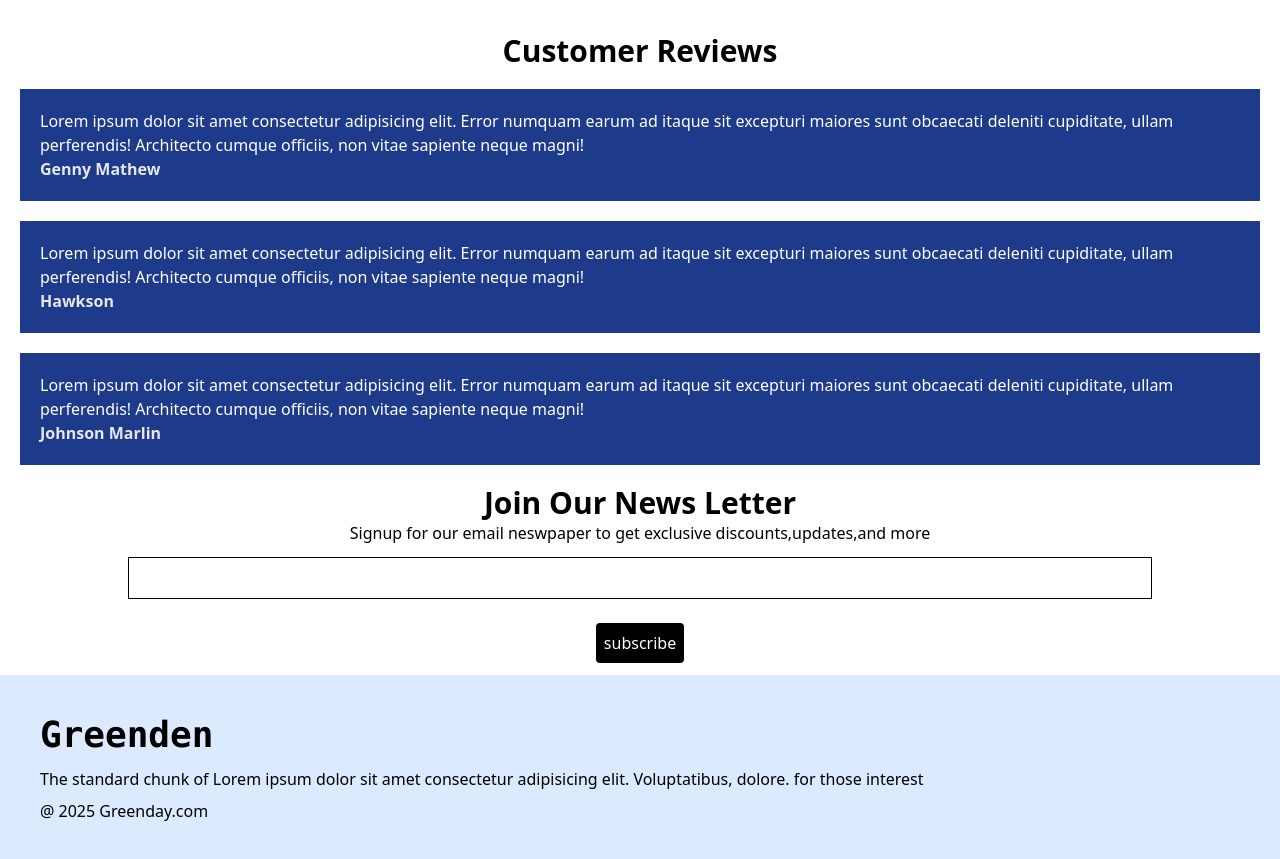
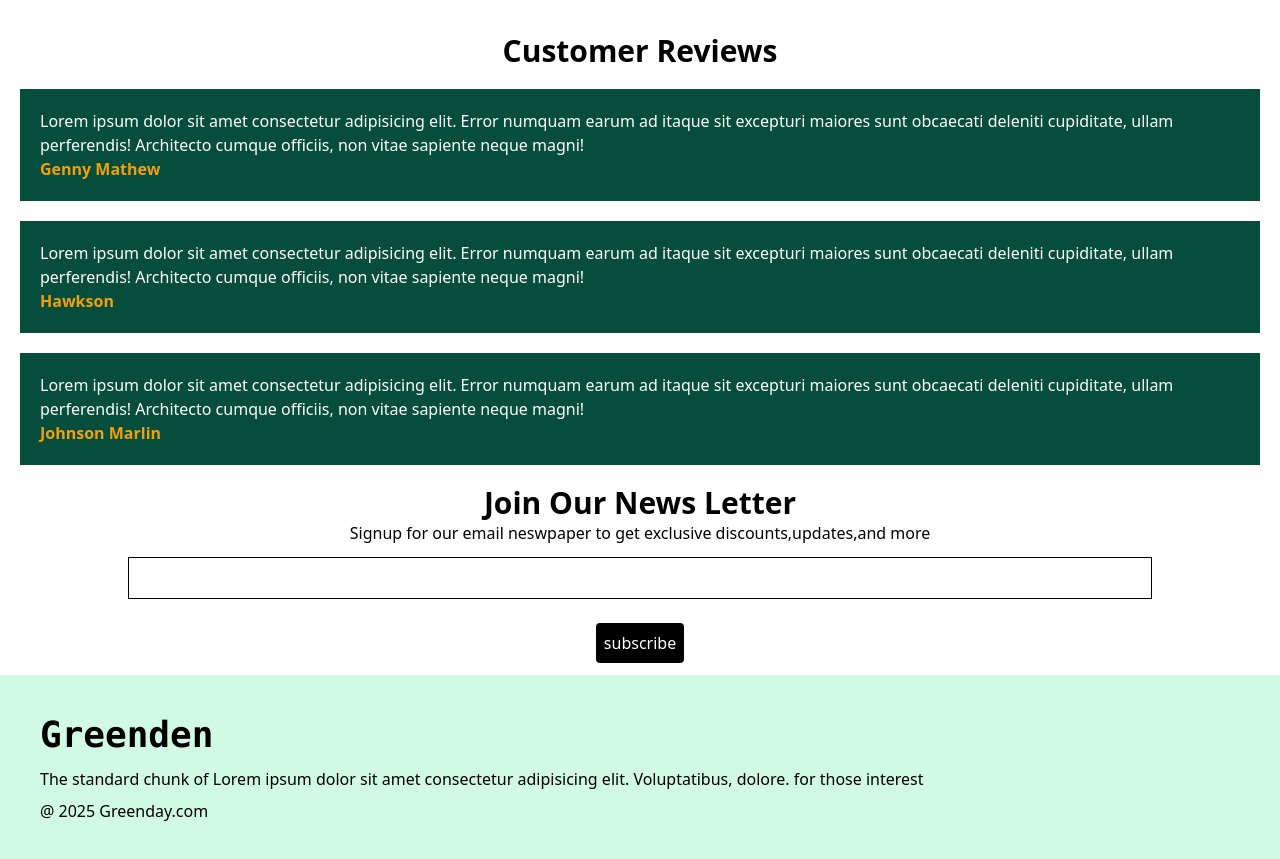
Before and after one commit to yasirebnuariff/greenden, a plain HTML site: page index.html in a window 1280 px wide. Shown: the part 1219-2078 px from the top of the page. Drawn offline with nearby package versions, Linux system fonts and the light colour scheme.

Commit message:
color updates

```diff
--- a/index.html
+++ b/index.html
@@ -12,7 +12,7 @@
 <body>
 
     <!-- navbar -->
-    <nav class="bg-blue-100 p-4  flex  items-center justify-between shadow-xl sticky top-0 z-10">
+    <nav class="bg-green-100 p-4  flex  items-center justify-between shadow-xl sticky top-0 z-10">
         <h1 class="text-2xl font-mono">Greenden</h1>
 
 
@@ -35,7 +35,7 @@
     </nav>
     <!-- header section -->
 
-    <section class="bg-blue-100 p-4 md:p-10 flex justify-center ">
+    <section class="bg-green-100 p-4 md:p-10 flex justify-center ">
         <div class="pt-4">
             <p class="mt-3">We Offer you a wide Range of Artificial and Natural Flowers</p>
             <h1 class="text-3xl font-bold mt-4 md:text-5xl">Plants for your Interior</h1>
@@ -120,17 +120,17 @@
         <h1 class="font-bold text-3xl text-center mt-5">Customer Reviews</h1>
 
         <div class="flex  flex-col gap-5 justify-center text-white m-5">
-            <div class="bg-blue-900 p-5 container">
+            <div class="bg-green-900 p-5 container">
                 <p>Lorem ipsum dolor sit amet consectetur adipisicing elit. Error numquam earum ad itaque sit excepturi maiores sunt obcaecati deleniti cupiditate, ullam perferendis! Architecto cumque officiis, non vitae sapiente neque magni!</p>
-                <p class="font-bold text-gray-200">Genny Mathew</p>
+                <p class="font-bold text-yellow-500">Genny Mathew</p>
             </div>
-            <div class="bg-blue-900 p-5 container">
+            <div class="bg-green-900 p-5 container">
                 <p>Lorem ipsum dolor sit amet consectetur adipisicing elit. Error numquam earum ad itaque sit excepturi maiores sunt obcaecati deleniti cupiditate, ullam perferendis! Architecto cumque officiis, non vitae sapiente neque magni!</p>
-                <p class="font-bold text-gray-200">Hawkson</p>
+                <p class="font-bold text-yellow-500">Hawkson</p>
             </div>
-            <div class="bg-blue-900 p-5 container">
+            <div class="bg-green-900 p-5 container">
                 <p>Lorem ipsum dolor sit amet consectetur adipisicing elit. Error numquam earum ad itaque sit excepturi maiores sunt obcaecati deleniti cupiditate, ullam perferendis! Architecto cumque officiis, non vitae sapiente neque magni!</p>
-                <p class="font-bold text-gray-200">Johnson Marlin</p>
+                <p class="font-bold text-yellow-500">Johnson Marlin</p>
             </div>
         </div>
 
@@ -143,7 +143,7 @@
         <button class="m-3 p-2 bg-black text-white rounded">subscribe</button>
      </section>
      <!-- footer -->
-      <section class="bg-blue-100 p-10">
+      <section class="bg-green-100 p-10">
         <h1 class="text-4xl font-bold font-mono">Greenden</h1>
         <p class="mt-3">The standard chunk of Lorem ipsum dolor sit amet consectetur adipisicing elit. Voluptatibus, dolore. for those interest</p>
         <p class="mt-2">@ 2025 Greenday.com</p>
```
Also changed, not shown: contact.html (+2 -2 lines), product.html (+2 -2 lines).
